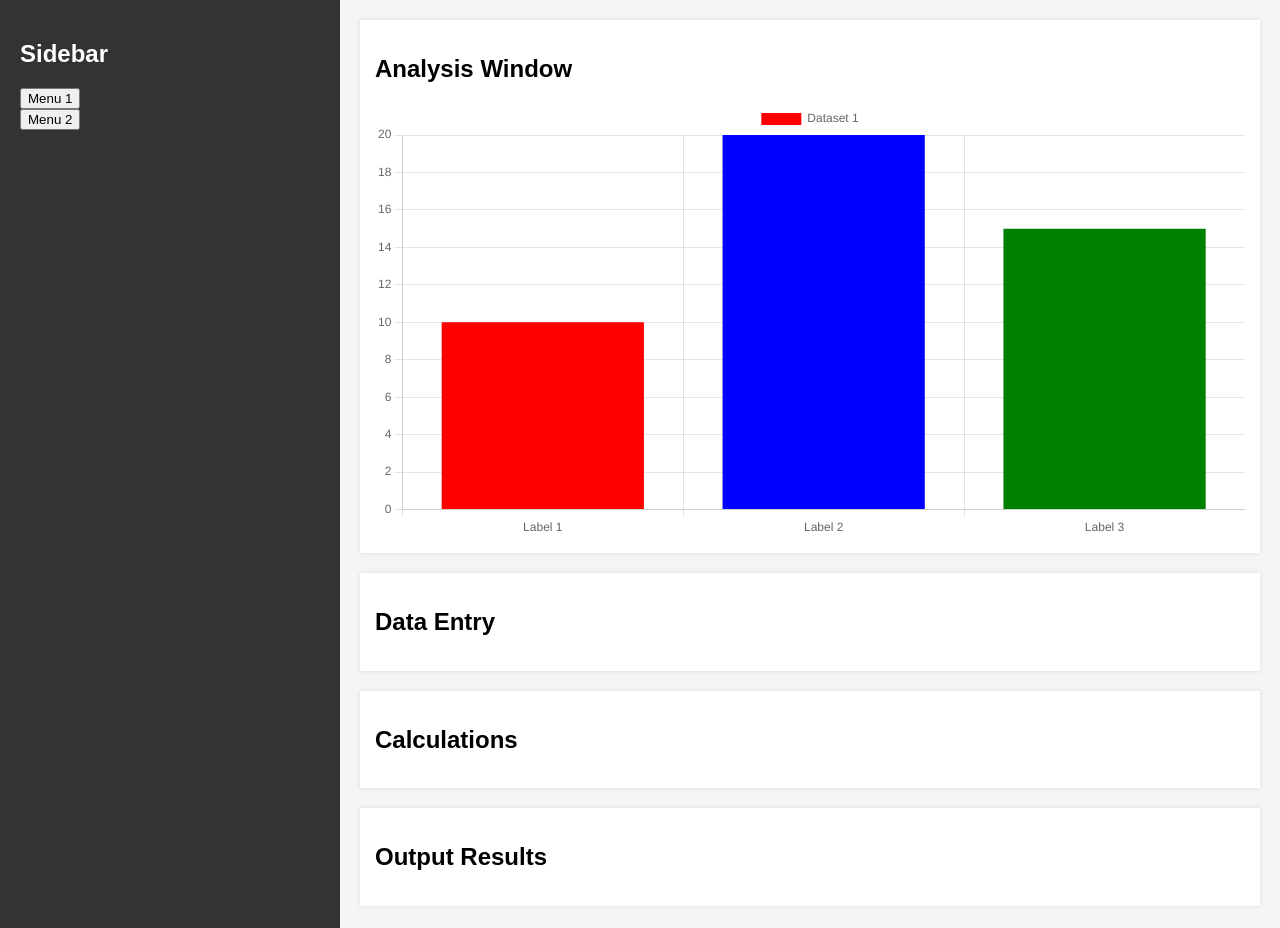
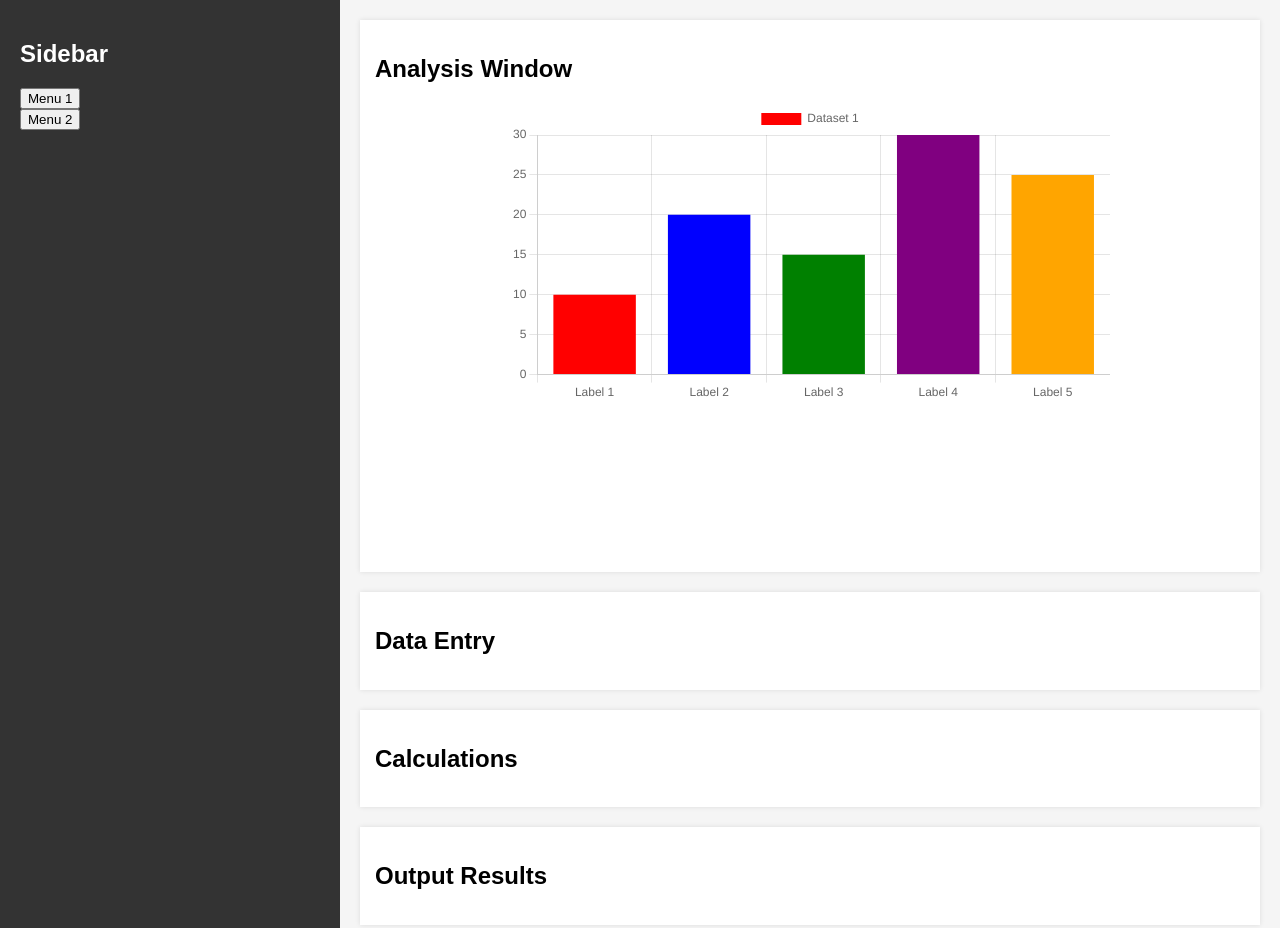
Before and after one commit to saki789/Tester, a plain HTML site: page index.html in a window 1280 px wide. Shown: the top 928 px of the page. Drawn offline with nearby package versions, Linux system fonts and the light colour scheme.

Commit message:
Update index.html

```diff
--- a/index.html
+++ b/index.html
@@ -88,6 +88,45 @@
         }
     });
 </script>
+                <script src="https://cdn.jsdelivr.net/npm/chart.js"></script>
+    <style>
+        canvas {
+            max-width: 600px;
+            margin: 0 auto;
+        }
+    </style>
+</head>
+<body>
+    <canvas id="myChart"></canvas>
+    <script>
+        var ctx = document.getElementById('myChart').getContext('2d');
+        var myChart = new Chart(ctx, {
+            type: 'bar',
+            data: {
+                labels: ['Label 1', 'Label 2', 'Label 3', 'Label 4', 'Label 5'],
+                datasets: [{
+                    label: 'Dataset 1',
+                    data: [10, 20, 15, 30, 25],
+                    backgroundColor: ['red', 'blue', 'green', 'purple', 'orange']
+                }]
+            },
+            options: {
+                scales: {
+                    y: {
+                        beginAtZero: true
+                    }
+                },
+                title: {
+                    display: true,
+                    text: 'Custom Styled Bar Chart'
+                },
+                legend: {
+                    display: true,
+                    position: 'bottom'
+                }
+            }
+        });
+    </script>
             </div>
             <div class="section">
                 <h2>Data Entry</h2>
```
